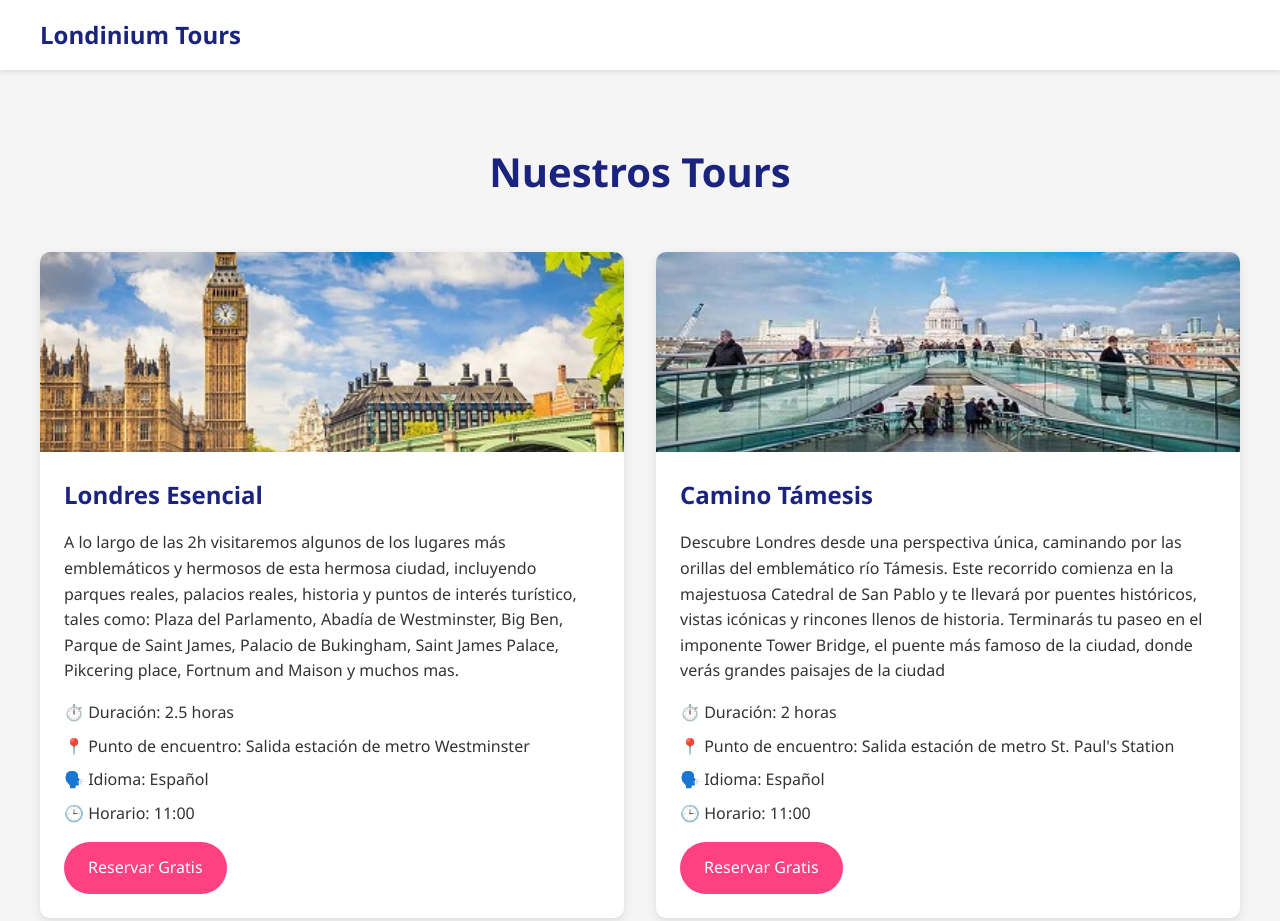
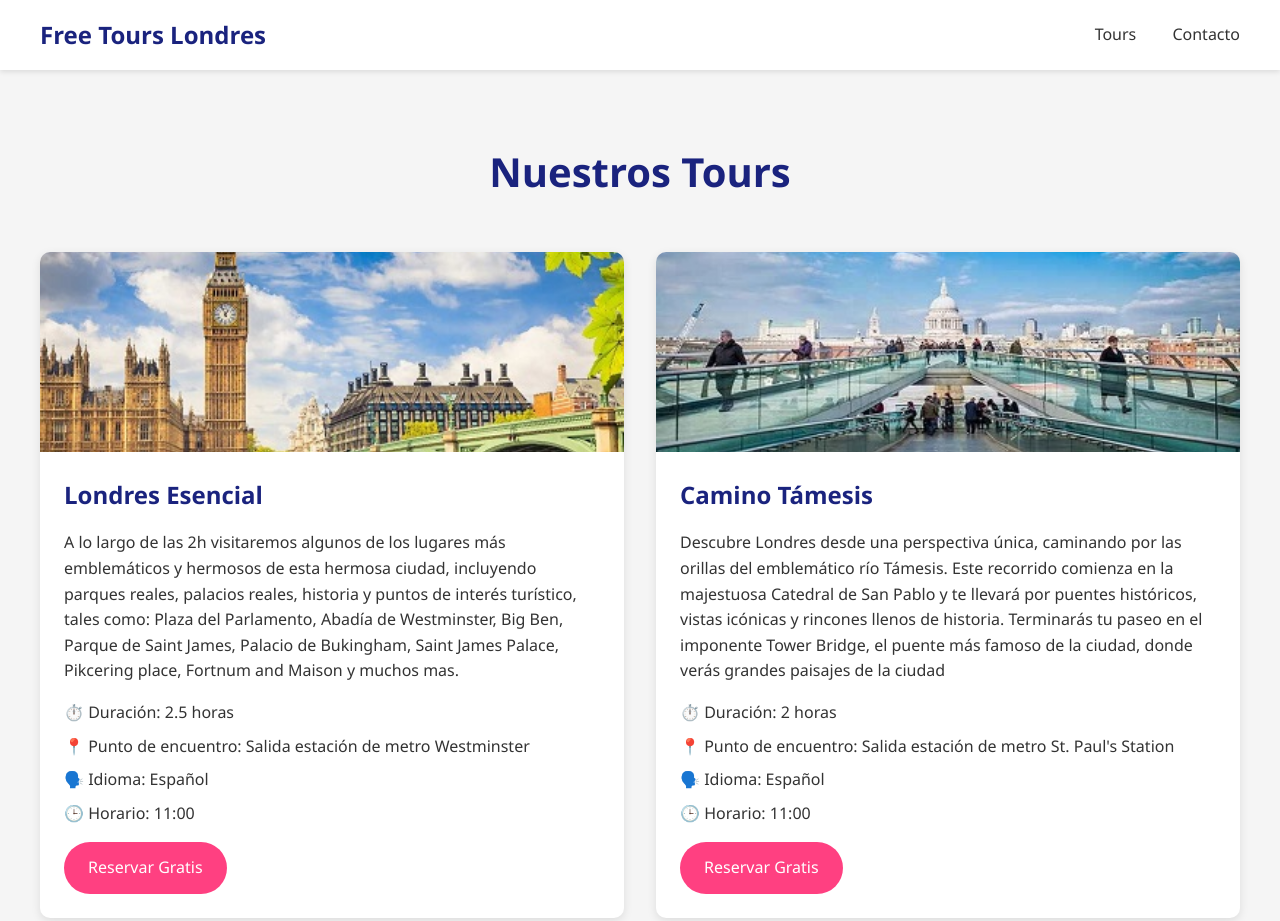
Before and after one commit to angelven72/tours, a plain HTML site: page index.html in a window 1280 px wide. Shown: the top 921 px of the page. Drawn offline with Linux system fonts and the light colour scheme.

Commit message:
Add files via upload

```diff
--- a/index.html
+++ b/index.html
@@ -176,11 +176,11 @@
 <body>
     <nav>
         <div class="nav-container">
-            <div class="logo">Londinium Tours</div>
-        <!--<div class="nav-links">
+            <div class="logo">Free Tours Londres</div>
+            <div class="nav-links">
                 <a href="#tours">Tours</a>
                 <a href="#contacto">Contacto</a>
-            </div> -->
+            </div>
         </div>
     </nav>
 
```
